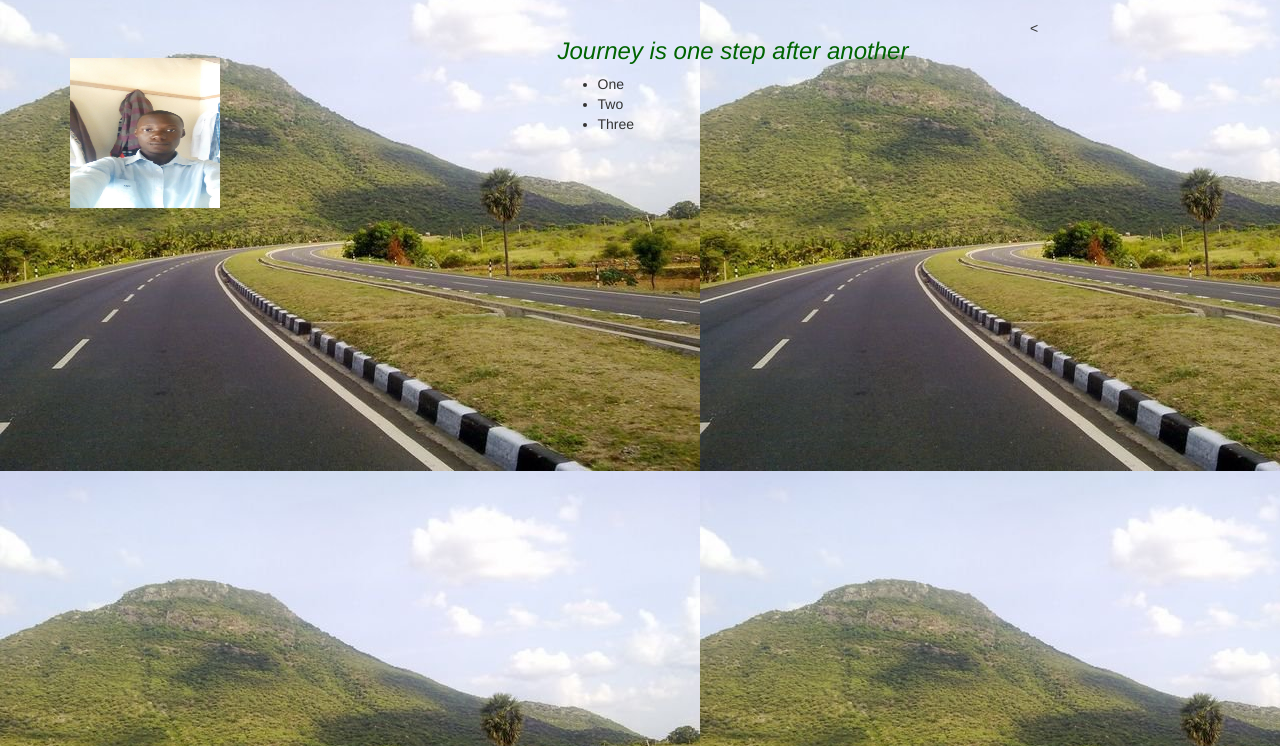
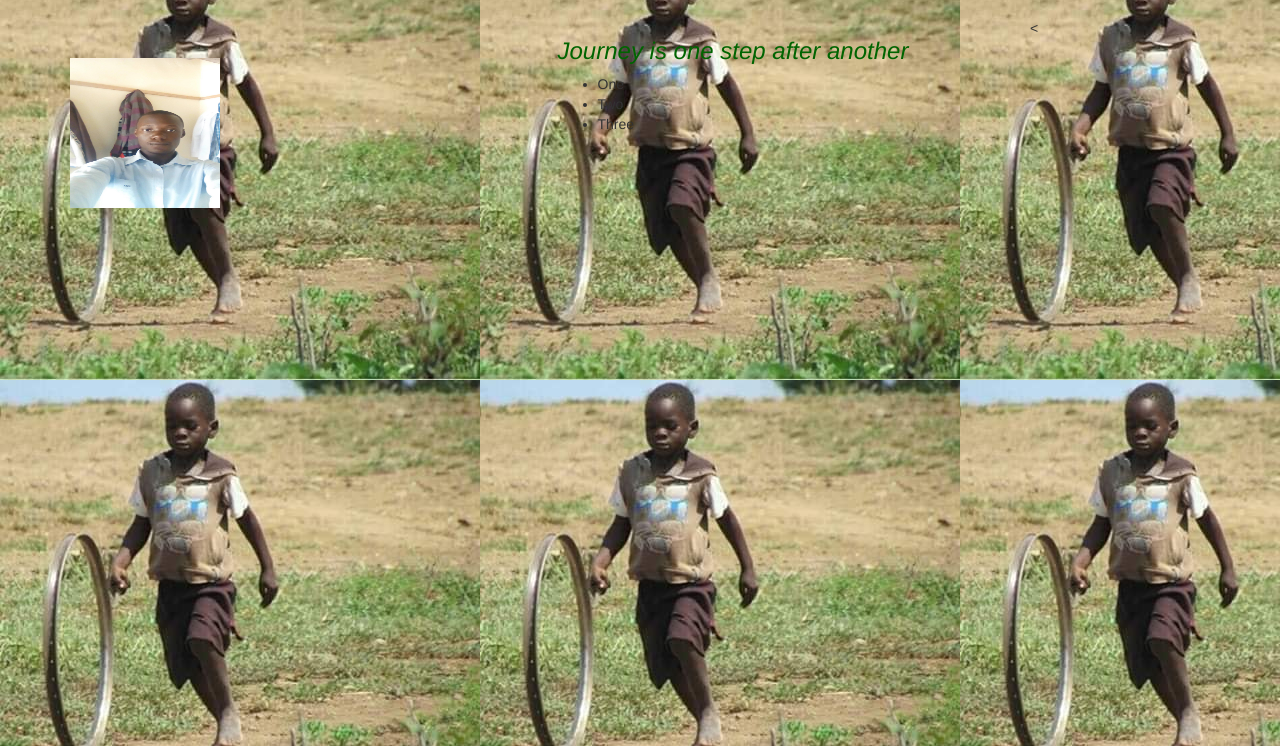
Before and after one commit to omondimaurice/kwaru.github.io, a plain HTML site: page journey.html in a window 1280 px wide. Shown: the part 54-800 px from the top of the page. Drawn offline with nearby package versions, Linux system fonts and the light colour scheme.

Commit message:
Update journey.html

```diff
--- a/journey.html
+++ b/journey.html
@@ -11,7 +11,7 @@
     <link href="css/style.css" rel="stylesheet" type="text/css">
 </head>
 
-<body background="image/joni.jpg">
+<body background="image/jimo.jpg">
     <!-- displays header nav bars in three rows when minimized-->
     <nav class="navbar navbar-inverse">
         <div class="container-fliud"><button type="button" class="navbar-toggle" data-toggle="collapse" data-target="#myNavbar"><span class="icon-bar"></span>
```
